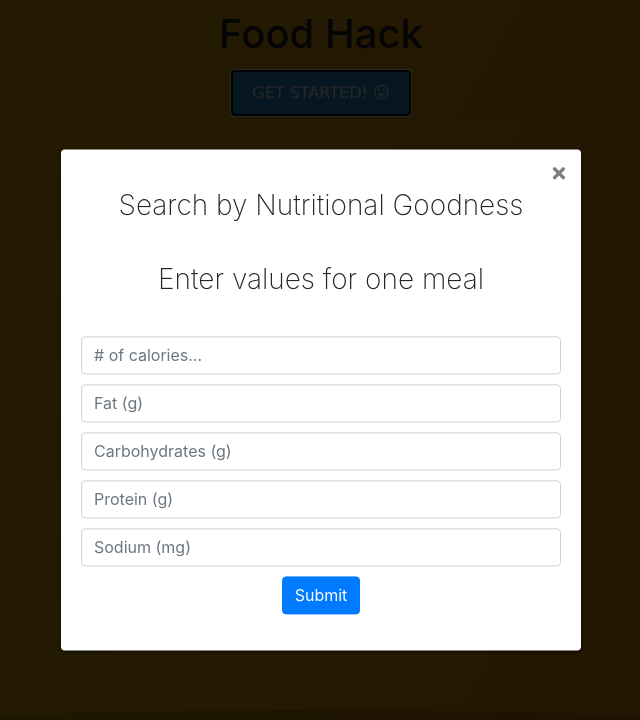
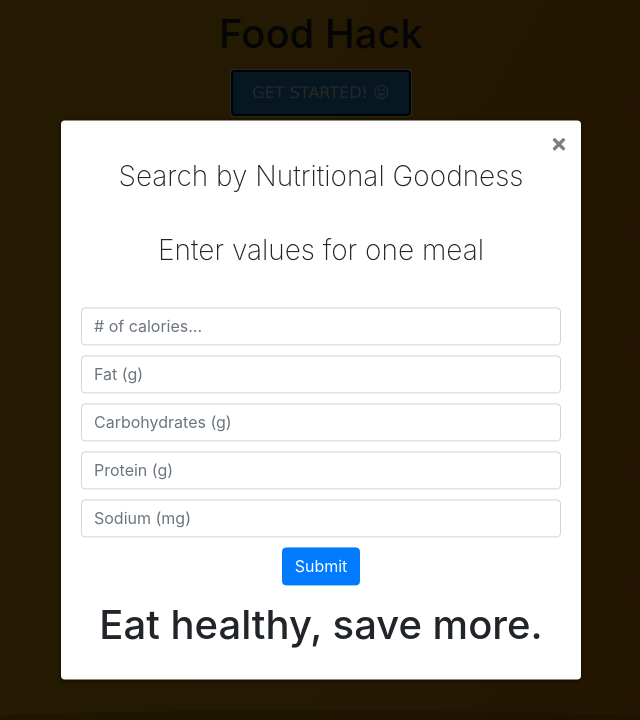
Before and after one commit to alexwang177/Food-Hack, a website: page client/index.html in a window 1280 px wide. Both pictures are taken after a click on the button "GET STARTED! 😛". Shown: the whole page, without its empty margins (319-959 px from the left). Drawn offline with nearby package versions, Linux system fonts and the light colour scheme.

Commit message:
Add icon, text

```diff
--- a/client/index.html
+++ b/client/index.html
@@ -6,10 +6,11 @@
     <link rel="stylesheet" href="https://use.fontawesome.com/releases/v5.5.0/css/all.css" integrity="sha384-B4dIYHKNBt8Bc12p+WXckhzcICo0wtJAoU8YZTY5qE0Id1GSseTk6S+L3BlXeVIU" crossorigin="anonymous">
     <link rel="stylesheet" href="https://stackpath.bootstrapcdn.com/bootstrap/4.3.1/css/bootstrap.min.css"
     integrity="sha384-ggOyR0iXCbMQv3Xipma34MD+dH/1fQ784/j6cY/iJTQUOhcWr7x9JvoRxT2MZw1T" crossorigin="anonymous">
+    <link rel="shortcut icon" href="foodhack.png">
     <title>Food Hack</title>
   </head>
   <body>
-      <script src="https://cdn.jsdelivr.net/npm/chart.js@2.9.2/dist/Chart.min.js"></script>
+    <script src="https://cdn.jsdelivr.net/npm/chart.js@2.9.2/dist/Chart.min.js"></script>
     <h1 style="margin-top:10px" class="center">Food Hack</h1>
 
     <main>
@@ -49,6 +50,7 @@
           </button>
         </div>
       </div>
+      <h1 style="margin-bottom:10px" class="center">Eat healthy, save more.</h2>
 
     </main>
     <!-- Main script Import -->
```
Also changed, not shown: client/foodhack.png (added).
